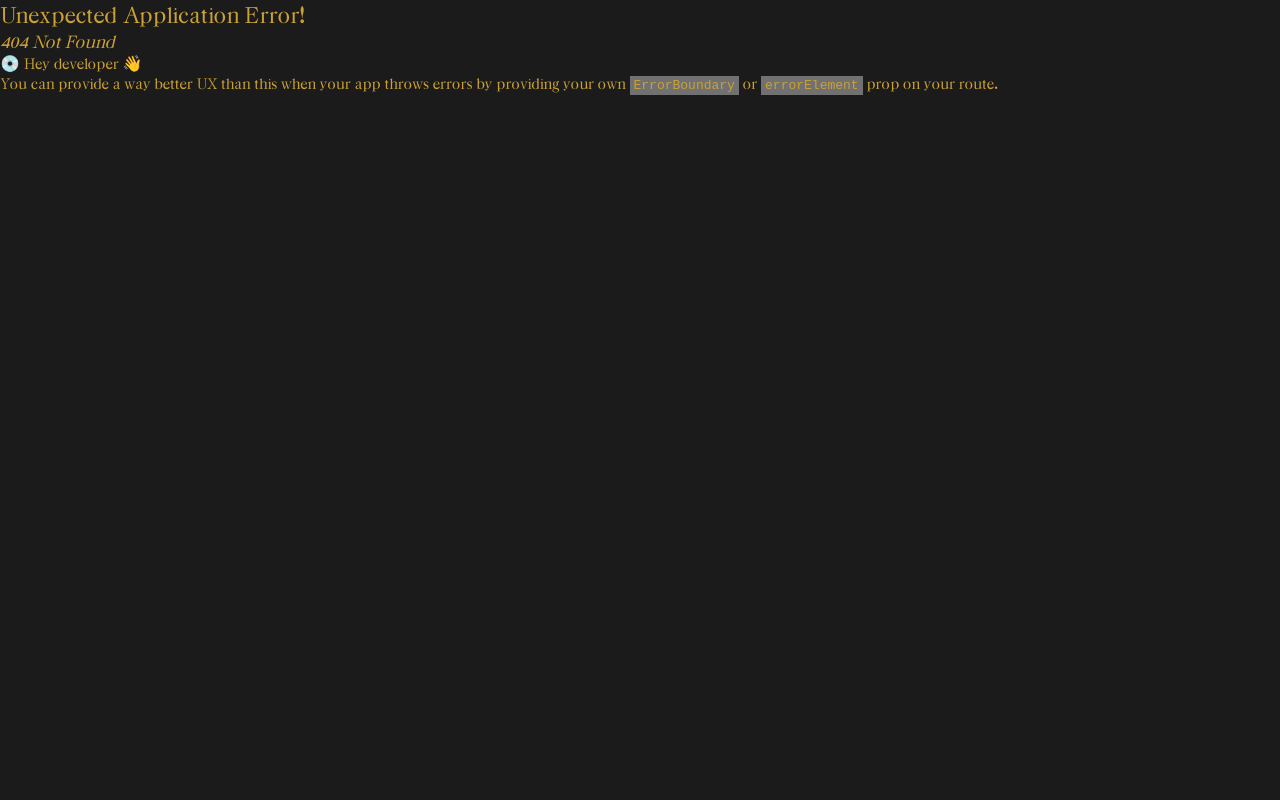
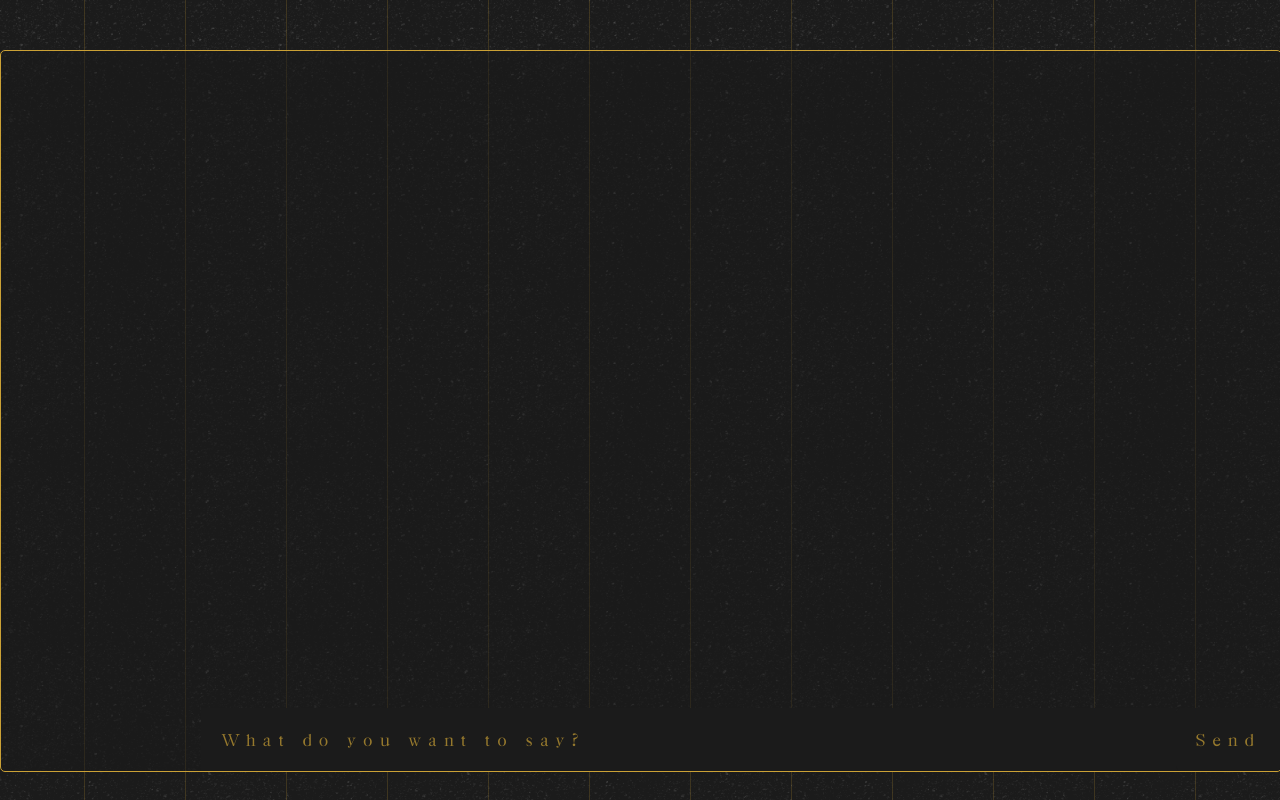
Before and after one commit to Flumine-IT-Hackaton-2023/Auxilium-Frontend, a React (Vite) app in the folder app/: page /app in a window 1280 px wide. Before the commit this address had no page. Built offline with nearby package versions, Linux system fonts and the light colour scheme.

Commit message:
WIP: application page and components

```diff
--- /dev/null
+++ b/app/src/components/message.tsx
@@ -0,0 +1,3 @@
+export default function Message() {
+    return <></>
+}
--- /dev/null
+++ b/app/src/components/sidebar.tsx
@@ -0,0 +1,3 @@
+export default function Sidebar() {
+    return <></>
+}
--- /dev/null
+++ b/app/src/layout/AppOutlet.tsx
@@ -0,0 +1,7 @@
+import { Outlet } from "react-router-dom";
+
+export default function AppOutlet() {
+    return <>
+        <Outlet/>
+    </>
+}
--- /dev/null
+++ b/app/src/pages/application/appIndex.tsx
@@ -0,0 +1,41 @@
+import { useState } from "react";
+
+import pattern from "../../assets/pattern.webp";
+
+export default function AppIndex() {
+    const [message, setMessage] = useState("");
+
+    const handleSubmit = () => {}
+
+    const handleChange = () => {}
+
+    return <main>
+        <div className={"lines"}>
+            {Array.from(
+                {length: window.innerWidth / 100},
+                (_, index) => index + 1)
+                .map(() => <div className={"lines--line"} style={{height: window.innerHeight}}/>)
+            }
+        </div>
+        <section className={"app"}>
+            <img className={"pattern"} src={pattern} alt=""/>
+            <div className={"app--container"}>
+                <div className={"app--container--content"}>
+                    <form className={"app--container--content--form"} onSubmit={handleSubmit}>
+                        <input className={"app--container--content--form--input"}
+                               type="text"
+                               name="message"
+                               placeholder="What do you want to say?"
+                               onChange={handleChange}
+                               autoComplete="off"
+                               required/>
+                        <input className={"app--container--content--form--button"}
+                               type="submit"
+                               onSubmit={handleSubmit}
+                               value="Send"/>
+                    </form>
+                </div>
+            </div>
+        </section>
+    </main>
+}
--- a/app/src/router.tsx
+++ b/app/src/router.tsx
@@ -2,6 +2,8 @@ import { createBrowserRouter } from "react-router-dom";
 import IndexPage from "./pages/indexPage";
 import LoginPage from "./pages/loginPage";
 import RegistrationPage from "./pages/registrationPage";
+import AppOutlet from "./layout/AppOutlet";
+import AppIndex from "./pages/application/appIndex";
 
 export const Router = createBrowserRouter([
     {
@@ -16,5 +18,15 @@ export const Router = createBrowserRouter([
     {
         path : '/registration',
         element : <RegistrationPage/>
+    },
+    {
+        path : '/app',
+        element : <AppOutlet/>,
+        children : [
+            {
+                index : true,
+                element : <AppIndex/>
+            }
+        ]
     }
 ])
--- a/app/src/styles/index.sass
+++ b/app/src/styles/index.sass
@@ -42,11 +42,11 @@
 
 .sign-in,
 .sign-up
-  padding-top: 250px
+  padding-top: 100px
   &--container
     @include container
     &--title
-      font-size: 100px
+      font-size: 96px
       letter-spacing: .4em
     &--form
       width: 460px
@@ -98,6 +98,59 @@
           letter-spacing: .4em
           text-align: center
 
+.app
+  &--container
+    @include container
+    max-width: 1400px
+    @media screen and (width > 1440px)
+      max-width: 1440px
+    @media screen and (width > 1880px)
+      max-width: 1640px
+    &--content
+      position: relative
+      margin-top: 50px
+      width: 100%
+      height: 90vh
+      background-color: rgba(27, 27, 27, 0.5)
+      border-radius: 5px
+      border: 1px solid #CBA135
+      overflow: hidden
+      &--form
+        position: absolute
+        bottom: 0
+        right: 0
+        left: 200px
+        display: flex
+        justify-content: space-between
+        align-items: center
+        &--input
+          width: 100%
+          font-size: 18px
+          font-family: CaslonBold, sans-serif
+          background-color: #1B1B1B
+          padding: 20px 20px
+          color: #CBA135
+          border: none
+          letter-spacing: .4em
+          &::placeholder
+            color: rgba(203, 161, 53, 0.7)
+            letter-spacing: .4em
+          &:focus
+            color: #CBA135
+        &--button
+          font-size: 18px
+          border: none
+          border-radius: 5px
+          font-family: CaslonBold, sans-serif
+          background-color: #1B1B1B
+          padding: 20px 20px
+          color: rgba(203, 161, 53, 0.7)
+          letter-spacing: .4em
+          cursor: pointer
+          transition: 300ms ease-in
+          &:hover
+            background-color: #CBA135
+            color: #1B1B1B
 
 .jesus
   position: absolute
```
